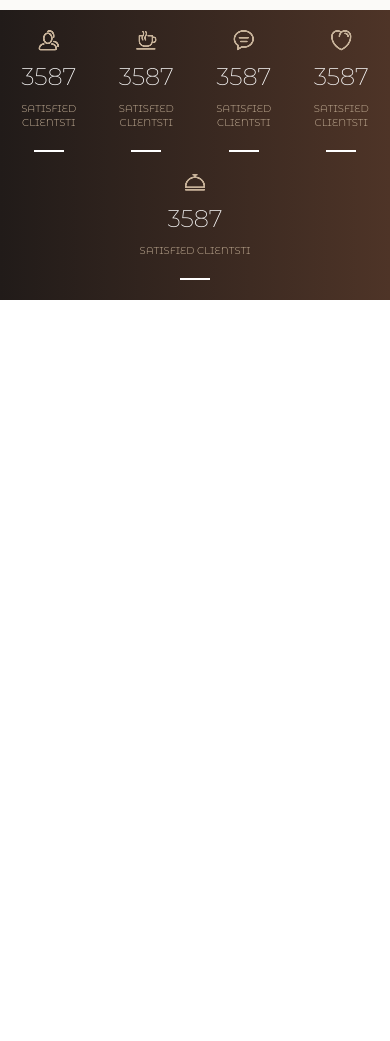
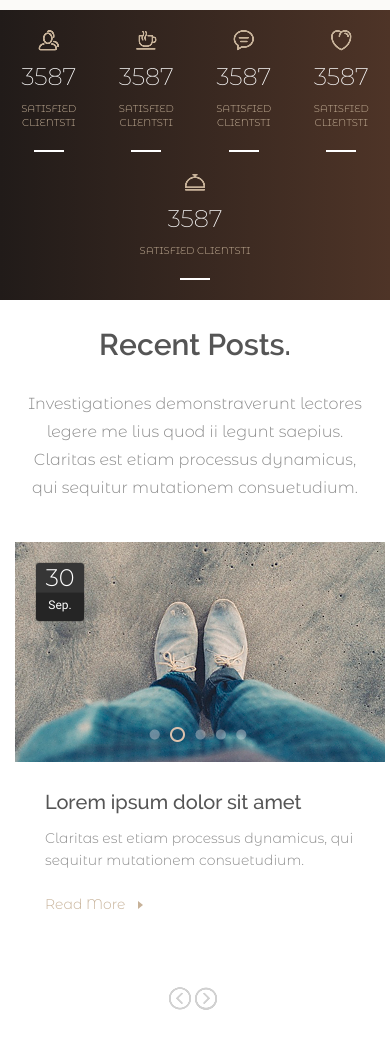
Before and after one commit to LoshakovaAnna/Bootstrap-landing, a website built with webpack: page src/index.html in a window 390 px wide. Shown: the part 5472-6513 px from the top of the page. Before the commit the page ends 5772 px from the top, so only its background shows below. Built offline with nearby package versions, Linux system fonts and the light colour scheme; files whose address does not match are found by name; a web font is replaced by a local one.

Commit message:
mobile: add recent-posts

```diff
--- a/src/index.html
+++ b/src/index.html
@@ -439,8 +439,8 @@
 
         </p>
 
-        <div class="posts-section d-flex flex-row">
-            <div class="col-4 col-post">
+        <div class="posts-section d-flex flex-sm-row flex-column">
+            <div class="col-sm-4 col-post">
                 <div class=" rel post" >
                     <div class="post-img-top">
                         <div class="card card-date">
@@ -460,7 +460,7 @@
                     </div>
                 </div>
             </div>
-            <div class="col-4 col-post">
+            <div class="col-sm-4 col-post d-none d-sm-block">
                 <div class=" rel post" >
                     <div class="post-img-top">
                         <div class="card card-date">
@@ -480,7 +480,7 @@
                     </div>
                 </div>
             </div>
-            <div class="col-4 col-post">
+            <div class="col-sm-4 col-post d-none d-sm-block">
                 <div class=" rel post" >
                     <div class="post-img-top">
                         <div class="card card-date">
--- a/src/style/sass/main.scss
+++ b/src/style/sass/main.scss
@@ -478,7 +478,7 @@
         width: 370px;
         height: 395px;
         .post-img-top{
-            width: 370px;
+            width: 100%;
             height: 220px;
             background-repeat: no-repeat;
             background-size: cover;
--- a/src/style/sass/mobile.scss
+++ b/src/style/sass/mobile.scss
@@ -236,7 +236,18 @@
         }
     }
 
-    .recent-posts,
+    .recent-posts{
+
+        padding-top: 30px;
+        padding-bottom: 30px;
+        .text-recent-posts{
+            width: 90%;
+        }
+        .post{
+            margin-bottom: 10px;
+        }
+    }
+
     .partners,
     .logo-row,
     footer{
```
